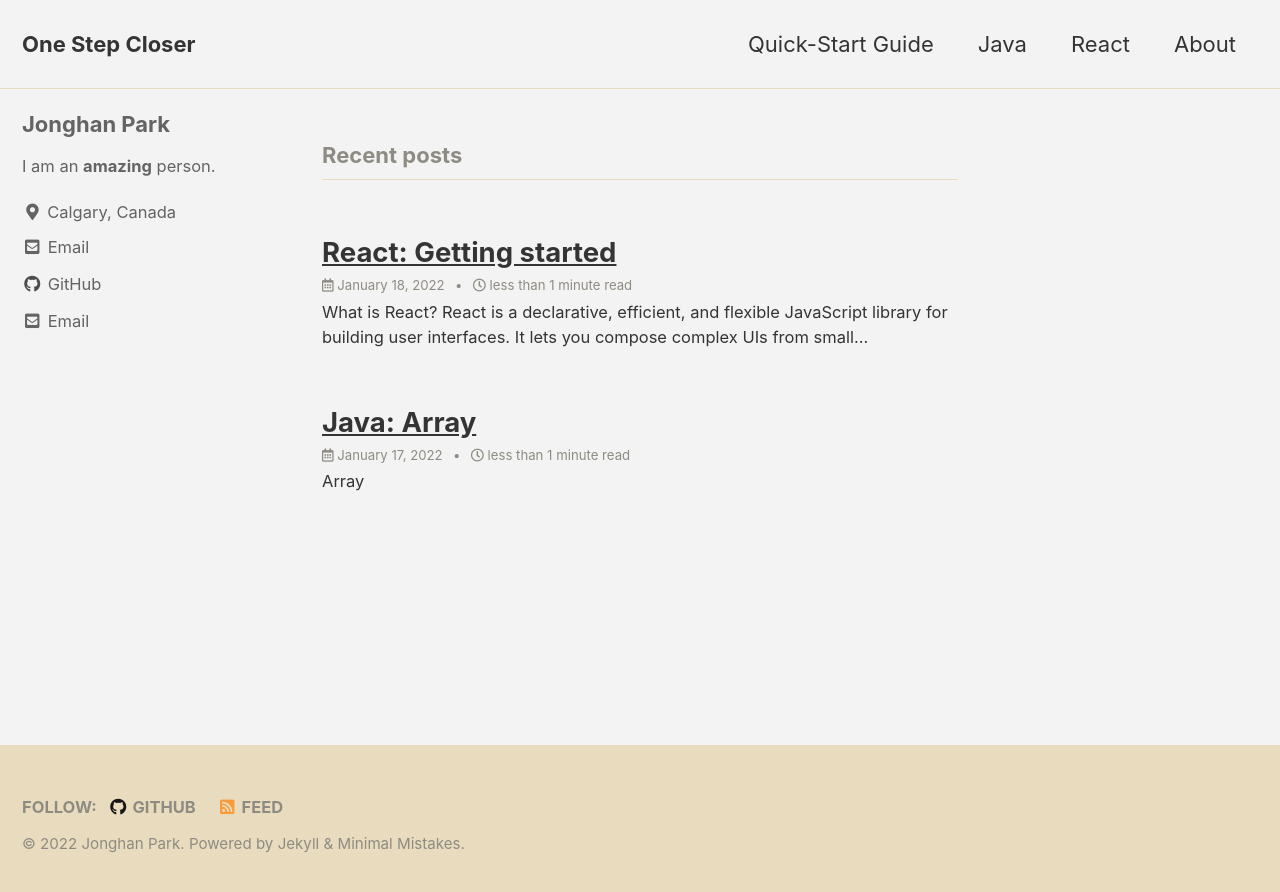
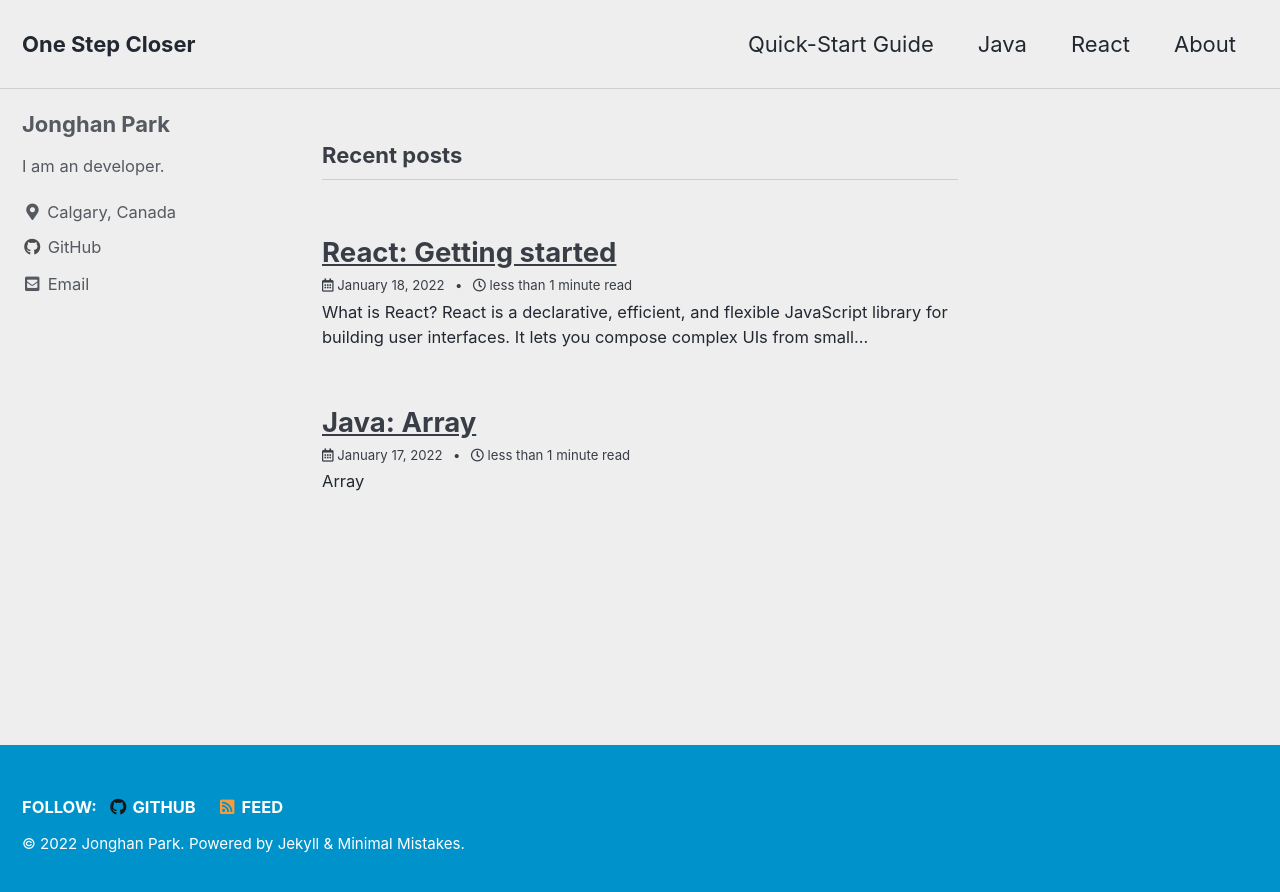
Before and after one commit to Jonghan-park/jonghan-park.github.io, a Jekyll site: the page built from index.html, in a window 1280 px wide. Shown: the top 892 px of the page. Built offline with Jekyll 4.4.1, drawn with Linux system fonts in a browser that asks for light colours; cached includes are drawn as plain includes; the list of posts is cut into pages by our own code.

Commit message:
Remove one of email banner at profile

```diff
--- a/_config.yml
+++ b/_config.yml
@@ -12,7 +12,7 @@
 
 # theme                  : "minimal-mistakes-jekyll"
 # remote_theme           : "mmistakes/minimal-mistakes"
-minimal_mistakes_skin    : "dirt" # "air", "aqua", "contrast", "dark", "dirt", "neon", "mint", "plum", "sunrise"
+minimal_mistakes_skin    : "air" # "air", "aqua", "contrast", "dark", "dirt", "neon", "mint", "plum", "sunrise"
 
 # Site Settings
 locale                   : "en-US"
@@ -104,13 +104,13 @@ analytics:
 author:
   name             : "Jonghan Park"
   avatar           : # path of avatar image, e.g. "/assets/images/bio-photo.jpg"
-  bio              : "I am an **amazing** person."
+  bio              : "I am an developer."
   location         : "Calgary, Canada"
   email            : "jonghan.park@edu.sait.ca"
   links:
     - label: "Email"
       icon: "fas fa-fw fa-envelope-square"
-      url: "mailto:jonghan.park@edu.sait.ca"
+      # url: "mailto:jonghan.park@edu.sait.ca"
     - label: "Website"
       icon: "fas fa-fw fa-link"
       # url: "https://your-website.com"
@@ -126,15 +126,6 @@ author:
     - label: "Instagram"
       icon: "fab fa-fw fa-instagram"
       # url: "https://instagram.com/"
-
-# Side bar
-sidebar:
-  - title: "Title"
-    image: http://placehold.it/350x250
-    image_alt: "image"
-    text: "Some text here."
-  - title: "Another Title"
-    text: "More text here."
 
 # Site Footer
 footer:
```
